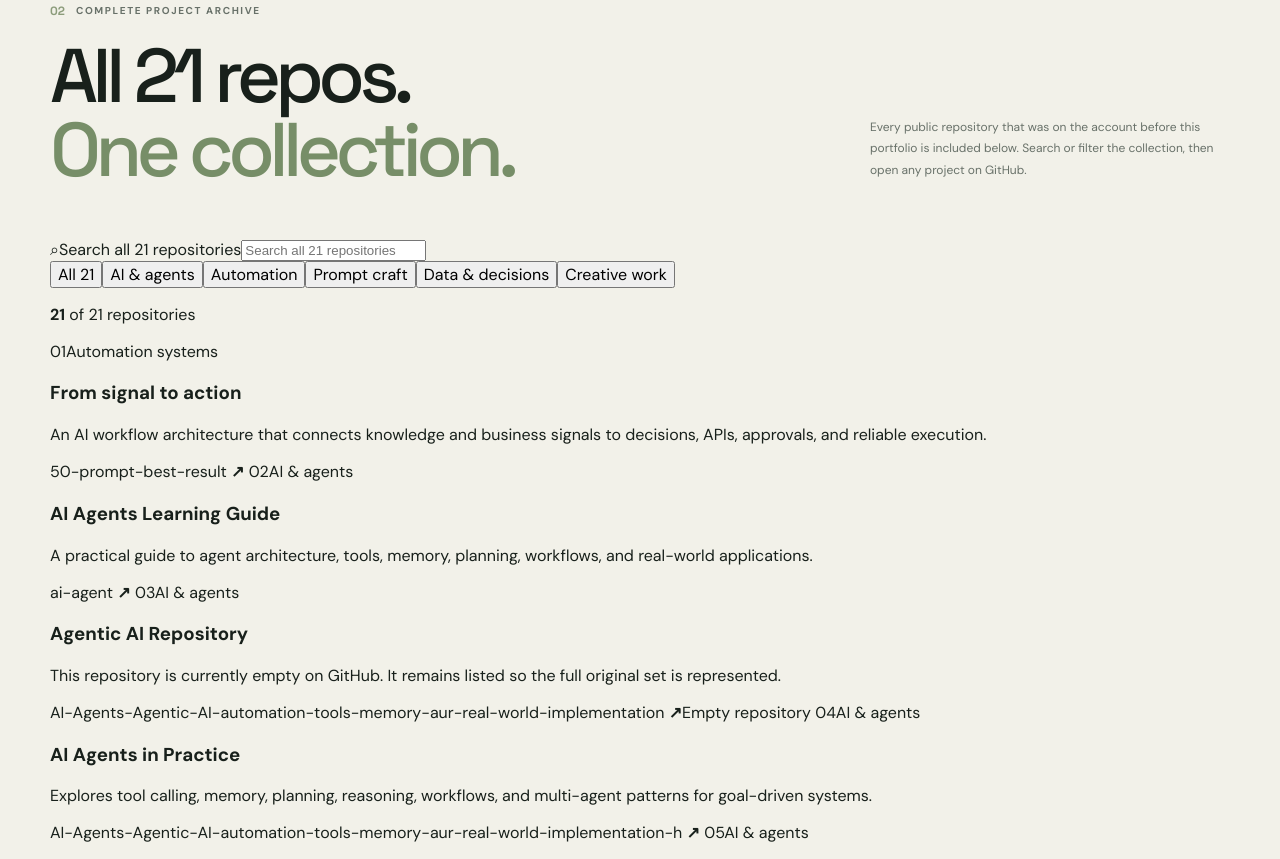
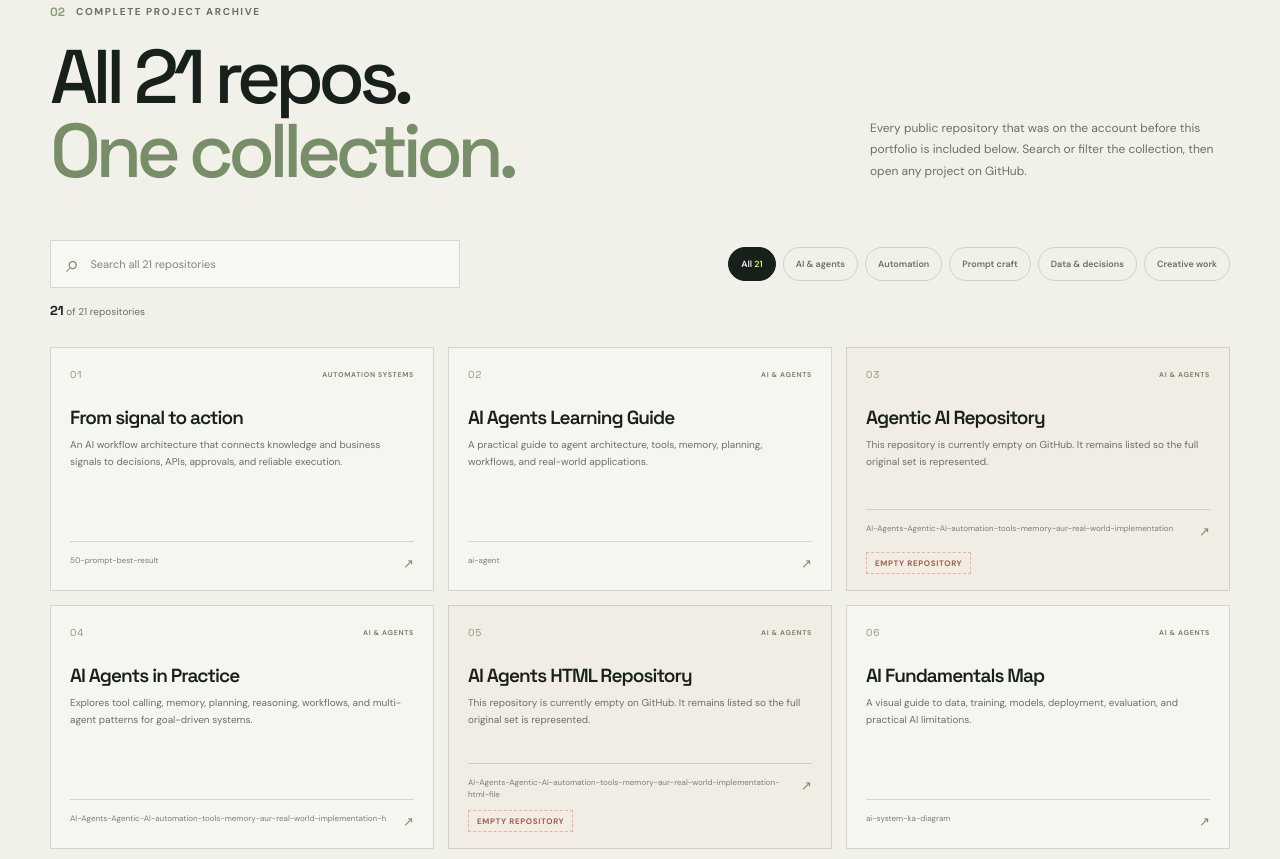
Before and after one commit to saadali-786/saad-portfolio, a plain HTML site: page index.html in a window 1280 px wide. Shown: the part 2954-3813 px from the top of the page. Drawn offline with Linux system fonts and the light colour scheme.

Commit message:
Style the searchable 21 repository archive

```diff
--- a/index.css
+++ b/index.css
@@ -323,3 +323,38 @@ h2 { font-size: clamp(48px, 6vw, 76px); }
   *, *::before, *::after { scroll-behavior: auto !important; animation-duration: .01ms !important; animation-iteration-count: 1 !important; transition-duration: .01ms !important; }
   [data-reveal] { opacity: 1; transform: none; }
 }
+
+
+/* Complete repository archive */
+.archive-section { border-top: 1px solid var(--line); }
+.archive-tools { display: grid; grid-template-columns: minmax(220px,.55fr) 1fr; align-items: center; gap: 18px 24px; margin-bottom: 28px; }
+.archive-search { min-height: 48px; padding: 0 15px; display: flex; align-items: center; gap: 11px; border: 1px solid var(--line); background: rgba(255,255,255,.42); }
+.search-mark { color: var(--sage); font-family: var(--serif); font-size: 24px; line-height: 1; }
+.archive-search input { width: 100%; min-width: 0; padding: 12px 0; border: 0; outline: 0; background: transparent; color: var(--ink); font: 11px var(--sans); }
+.archive-search input::placeholder { color: #7f887e; opacity: 1; }
+.archive-search:focus-within { outline: 2px solid var(--sage); outline-offset: 2px; }
+.archive-filters { display: flex; align-items: center; justify-content: flex-end; flex-wrap: wrap; gap: 7px; }
+.filter-button { min-height: 34px; padding: 0 12px; border: 1px solid var(--line); border-radius: 99px; background: transparent; color: var(--muted); cursor: pointer; font-size: 9px; font-weight: 600; transition: background 160ms ease,color 160ms ease,border-color 160ms ease; }
+.filter-button:hover { border-color: var(--ink); color: var(--ink); }
+.filter-button.is-active { border-color: var(--ink); background: var(--ink); color: var(--paper); }
+.filter-button.is-active span { color: var(--lime); }
+.filter-button:focus-visible, .archive-card:focus-visible { outline: 2px solid var(--sage); outline-offset: 3px; }
+.archive-status { grid-column: 1 / -1; margin: -4px 0 0; color: var(--muted); font-size: 10px; }
+.archive-status strong { color: var(--ink); font-family: var(--serif); font-size: 13px; }
+.archive-grid { display: grid; grid-template-columns: repeat(3,minmax(0,1fr)); gap: 14px; align-items: stretch; }
+.archive-card { min-width: 0; min-height: 244px; padding: 20px 19px 16px; display: flex; flex-direction: column; border: 1px solid var(--line); background: rgba(255,255,255,.3); transition: transform 180ms ease,border-color 180ms ease,background 180ms ease; }
+.archive-card:hover { transform: translateY(-4px); border-color: rgba(24,32,27,.42); background: #f8f7f0; }
+.archive-card[hidden] { display: none !important; }
+.archive-card-top { display: flex; align-items: center; justify-content: space-between; gap: 8px; }
+.archive-index { color: #8b9980; font-family: var(--serif); font-size: 10px; letter-spacing: .08em; }
+.archive-category { color: #76866d; font-size: 7px; font-weight: 700; letter-spacing: .1em; text-align: right; text-transform: uppercase; }
+.archive-card h3 { margin: 26px 0 8px; font-family: var(--serif); font-size: 19px; font-weight: 600; letter-spacing: -.05em; line-height: 1.13; }
+.archive-card p { margin: 0 0 16px; color: var(--muted); font-size: 10px; line-height: 1.7; }
+.archive-repo { margin-top: auto; padding-top: 12px; display: flex; align-items: flex-start; justify-content: space-between; gap: 8px; border-top: 1px solid var(--line); color: #788174; font-size: 8px; line-height: 1.5; overflow-wrap: anywhere; }
+.archive-repo b { flex: 0 0 auto; color: var(--sage); font-size: 13px; font-weight: 500; }
+.repo-state { align-self: flex-start; margin-top: 10px; padding: 5px 8px; border: 1px dashed rgba(250,121,87,.55); color: #a35d4a; font-size: 8px; font-weight: 700; letter-spacing: .08em; text-transform: uppercase; }
+.archive-card.is-empty { background: rgba(250,121,87,.035); }
+.archive-empty { margin: 23px 0 0; padding: 18px; border: 1px dashed var(--line); color: var(--muted); font-size: 12px; text-align: center; }
+.visually-hidden { position: absolute; width: 1px; height: 1px; padding: 0; overflow: hidden; clip: rect(0,0,0,0); white-space: nowrap; clip-path: inset(50%); border: 0; }
+@media (max-width: 920px) { .archive-grid { grid-template-columns: repeat(2,minmax(0,1fr)); } .archive-card { min-height: 235px; } }
+@media (max-width: 640px) { .archive-tools { grid-template-columns: 1fr; gap: 16px; } .archive-filters { justify-content: flex-start; gap: 7px; } .filter-button { padding-inline: 10px; font-size: 8px; } .archive-status { grid-column: auto; margin-top: -5px; } .archive-grid { grid-template-columns: 1fr; gap: 10px; } .archive-card { min-height: 215px; padding: 19px 17px 15px; } .archive-card h3 { margin-top: 22px; } }
```
